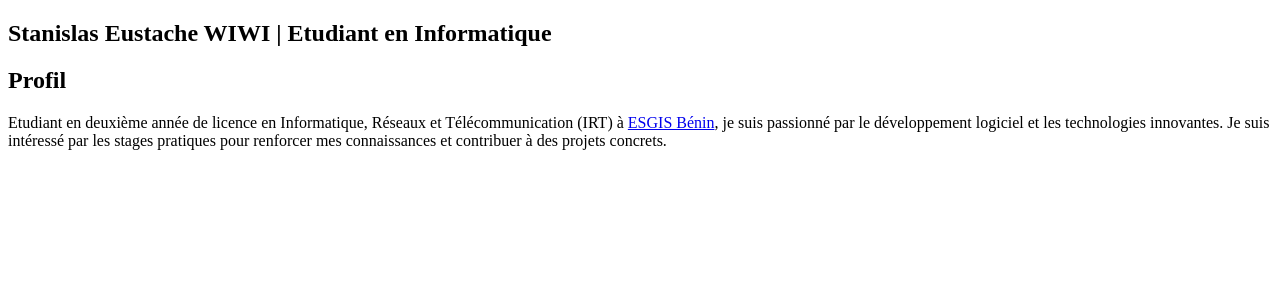
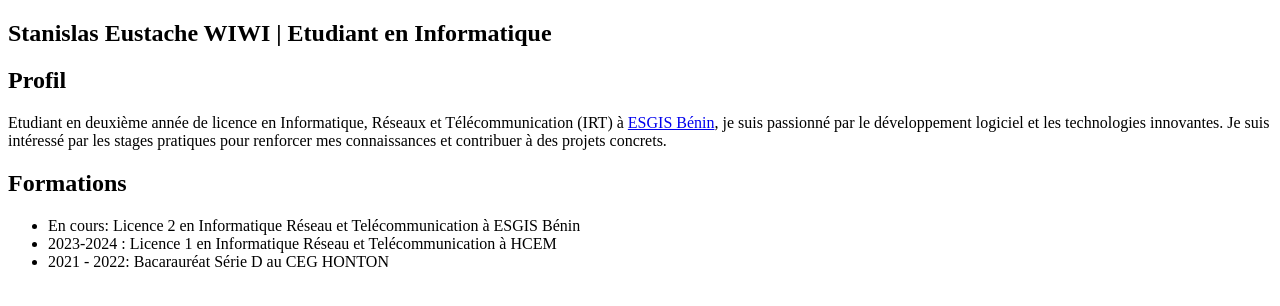
Before and after one commit to Wistache26/mon-cv, a plain HTML site: page index.html in a window 1280 px wide. Drawn offline with Linux system fonts and the light colour scheme.

Commit message:
mise en place de la section formations (#3)

```diff
--- a/index.html
+++ b/index.html
@@ -17,5 +17,20 @@
         </p>
       </div>
     </section>
+
+   <section>
+      <h2>Formations</h2>
+      <ul>
+          <li>
+              En cours: Licence 2 en Informatique Réseau et Telécommunication à ESGIS Bénin
+          </li>
+          <li>
+              2023-2024 : Licence 1 en Informatique Réseau et Telécommunication à HCEM
+          </li>
+          <li>
+              <span>2021 - 2022:</span> Bacarauréat Série D au CEG HONTON
+          </li>
+      </ul>
+   </section>
 </body>
 </html>
```
